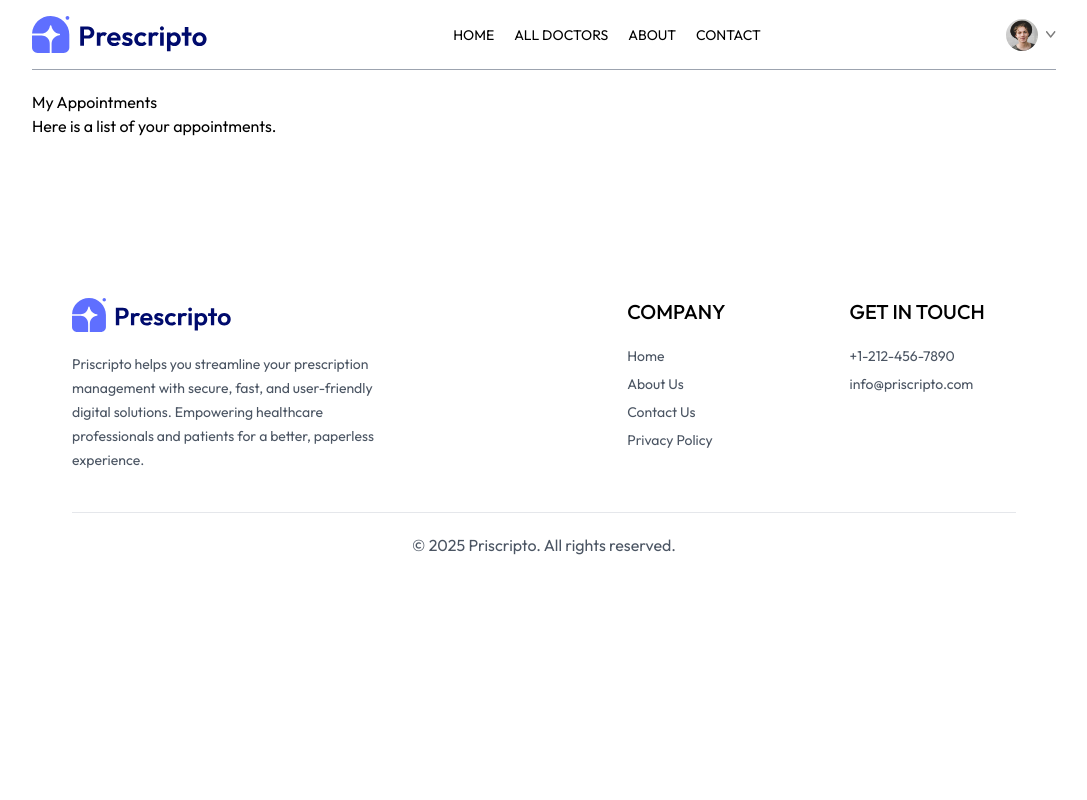
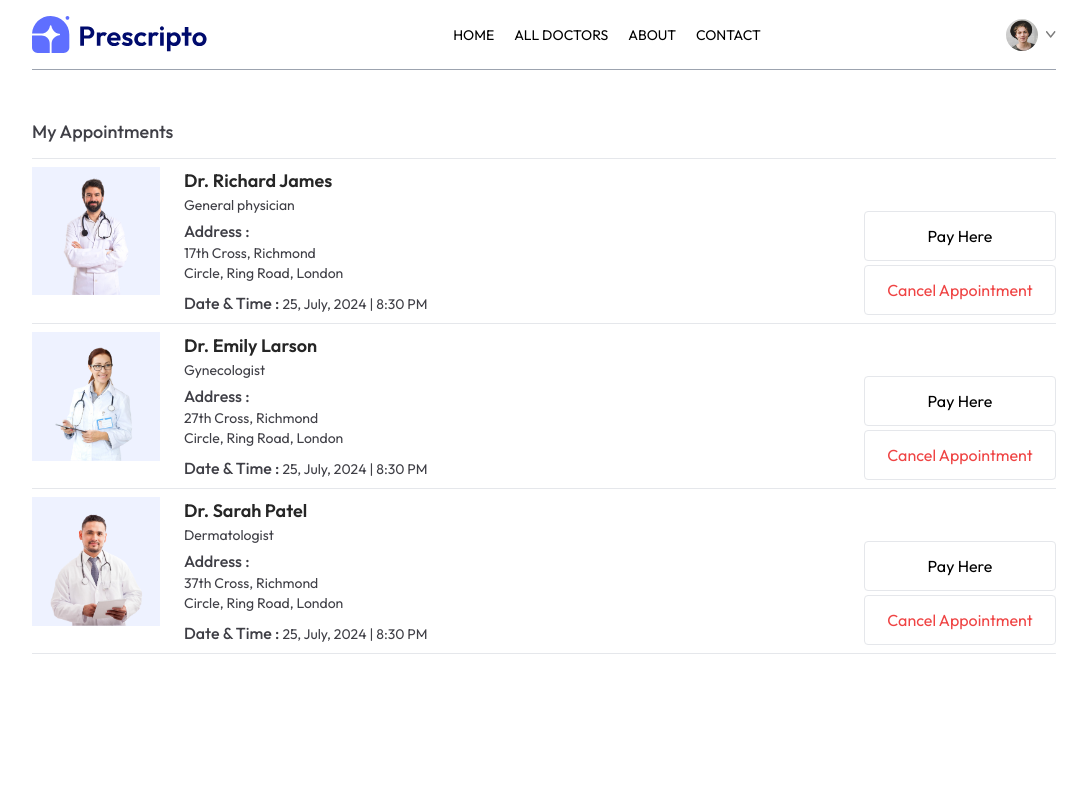
Before and after one commit to makwanaavi/Priscripto, a React (Vite) app: page /my-appointments in a window 1280 px wide. Shown: the top 800 px of the page, without its empty margins (96-1183 px from the left). Built offline with nearby package versions, Linux system fonts and the light colour scheme.

Commit message:
#update MyAppointments add

```diff
--- a/src/pages/MyAppointments.jsx
+++ b/src/pages/MyAppointments.jsx
@@ -1,11 +1,53 @@
-import React from 'react'
+import React, { useContext } from "react";
+import { AppContext } from "../context/AppContext";
 
 const MyAppointments = () => {
+  const { doctors } = useContext(AppContext);
   return (
     <div>
-      <h1>My Appointments</h1>
-      <p>Here is a list of your appointments.</p>
+      <p className="pb-3 mt-12 font-medium text-zinc-700 border-b text-lg">
+        My Appointments
+      </p>
+
+      <div>
+        {doctors.slice(0, 3).map((item, index) => (
+          <div
+            className="grid grid-cols-[1fr_2fr] gap-4 md:flex sm:gap-6 py-2 border-b"
+            key={index}
+          >
+            <div>
+              <img src={item.image} alt="" className="w-32 bg-indigo-50" />
+            </div>
+            <div className="flex-1 text-sm text-zinc-700 ">
+              <p className="text-lg text-neutral-800 font-semibold">
+                {item.name}
+              </p>
+              <p>{item.speciality}</p>
+              <p className="text-zinc-700 font-medium mt-1 text-base ">
+                Address :
+              </p>
+              <p className="text-sm">{item.address.line1}</p>
+              <p className="text-sm mb-1">{item.address.line2}</p>
+              <p className="mt-2">
+                <span className="font-medium  mt-2 text-base">
+                  Date & Time :{" "}
+                </span>{" "}
+                25, July, 2024 | 8:30 PM
+              </p>
+            </div>
+            <div></div>
+            <div className="flex flex-col gap-1 justify-end">
+              <button className=" text-black py-3 text-center sm:min-w-48 border rounded hover:bg-primary hover:text-white transition-all duration-500">
+                Pay Here
+              </button>
+              <button className="text-red-500 text-center sm:min-w-48 py-3 border rounded hover:bg-red-500 hover:text-white transition-all duration-500">
+                Cancel Appointment
+              </button>
+            </div>
+          </div>
+        ))}
+      </div>
     </div>
-  )
-}
-export default MyAppointments
+  );
+};
+export default MyAppointments;
```
